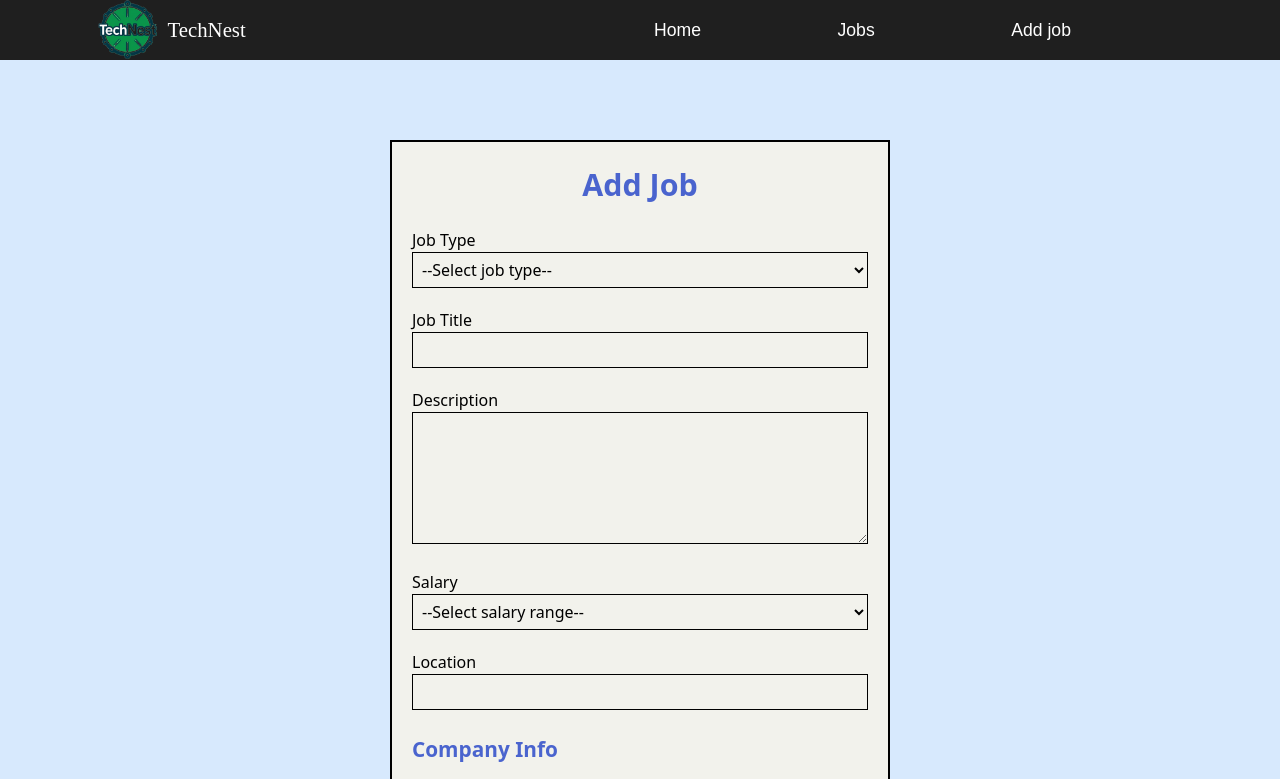
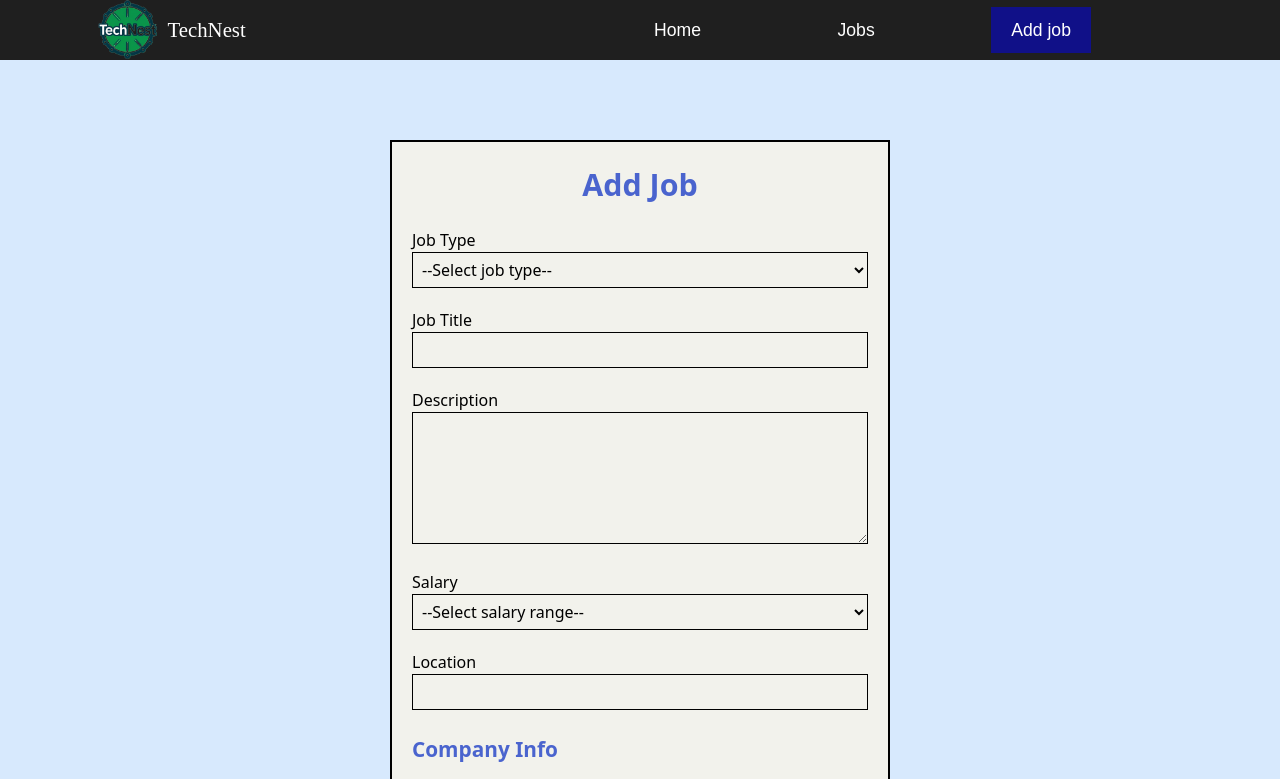
Before and after one commit to TheEldaps/Job-Board, a React (Vite) app: page /add_job in a window 1280 px wide. Shown: the top 779 px of the page. Built offline with nearby package versions, Linux system fonts and the light colour scheme; a web font is replaced by a local one.

Commit message:
Add backgroundChange to selected Nav option

```diff
--- a/src/components/Nav.jsx
+++ b/src/components/Nav.jsx
@@ -1,9 +1,15 @@
-import { useState } from "react";
+// import { useState } from "react";
 import { Link } from "react-router-dom";
 import NavImg from "../assets/TechNestLogoV1.png";
 
-export default function Nav({ setShowNav, showNav }) {
-  const [addBg, setAddBg] = useState("");
+export default function Nav({
+  setShowNav,
+  showNav,
+  home = false,
+  jobs = false,
+  addJob = false,
+}) {
+  // const [addBg, setAddBg] = useState("");
 
   function handleClick() {
     setShowNav((prev) => !prev);
@@ -11,21 +17,20 @@ export default function Nav({ setShowNav, showNav }) {
 
   const NavList = (
     <ul className="flex border-white flex-col text-[1.1rem] gap-[5px] md:w-[1000%] md:flex-row md:justify-evenly ">
-      <li onClick={() => setAddBg("Home")}>
+      <li>
         <Link
-          className={`block px-[20px]  py-[10px]  hover:bg-[#0000ff78] text-[white] cursor-pointer ${
-            addBg === "Home" && "hover:bg-[#0000ff78]"
-          }`}
+          // onClick={() => setAddBg("Home")}
+          className={`block px-[20px]  py-[10px]  hover:bg-[#0000ff78] text-[white] cursor-pointer`}
           to="/"
         >
           Home
         </Link>
       </li>
 
-      <li onClick={() => setAddBg("Jobs")}>
+      <li>
         <Link
           className={`block px-[20px] py-[10px] hover:bg-[#0000ff78] text-[white] cursor-pointer ${
-            addBg === "Jobs" && "bg-[black]"
+            jobs === true && "bg-[#0000ff78]"
           }`}
           to="/jobs"
         >
@@ -33,10 +38,10 @@ export default function Nav({ setShowNav, showNav }) {
         </Link>
       </li>
 
-      <li onClick={() => setAddBg("Add job")}>
+      <li>
         <Link
           className={`block px-[20px] py-[10px] hover:bg-[#0000ff78] text-[white] cursor-pointer ${
-            addBg === "Jobs" && "bg-[black]"
+            addJob === true && "bg-[#0000ff78]"
           }`}
           to="/add_job"
         >
--- a/src/components/NavAndHero.jsx
+++ b/src/components/NavAndHero.jsx
@@ -7,7 +7,7 @@ export default function NavAndHero() {
 
   return (
     <section>
-      <Nav showNav={showNav} setShowNav={setShowNav} />
+      <Nav showNav={showNav} setShowNav={setShowNav} home={true} />
       <Hero showNav={showNav} />
     </section>
   );
--- a/src/pages/AddJobs.jsx
+++ b/src/pages/AddJobs.jsx
@@ -48,7 +48,7 @@ export default function AddJobs() {
 
   return (
     <section className="">
-      <Nav />
+      <Nav addJob={true} />
       <section className="flex justify-center px-[10%] pb-[20px] min-h-[100vh] pt-[80px] bg-[#86bcf955]">
         <form
           onSubmit={handleSubmit}
--- a/src/pages/JobList.jsx
+++ b/src/pages/JobList.jsx
@@ -27,7 +27,7 @@ export default function JobList() {
 
   return (
     <>
-      <Nav />
+      <Nav jobs={true} />
       <section className="bg-[#86bcf955] min-h-[100vh] pt-[30px] px-[20px] pb-[20px]">
         <h2 className="text-[1.7rem] text-center font-bold text-[#4a64ce] my-[10px]">
           All Jobs
```
